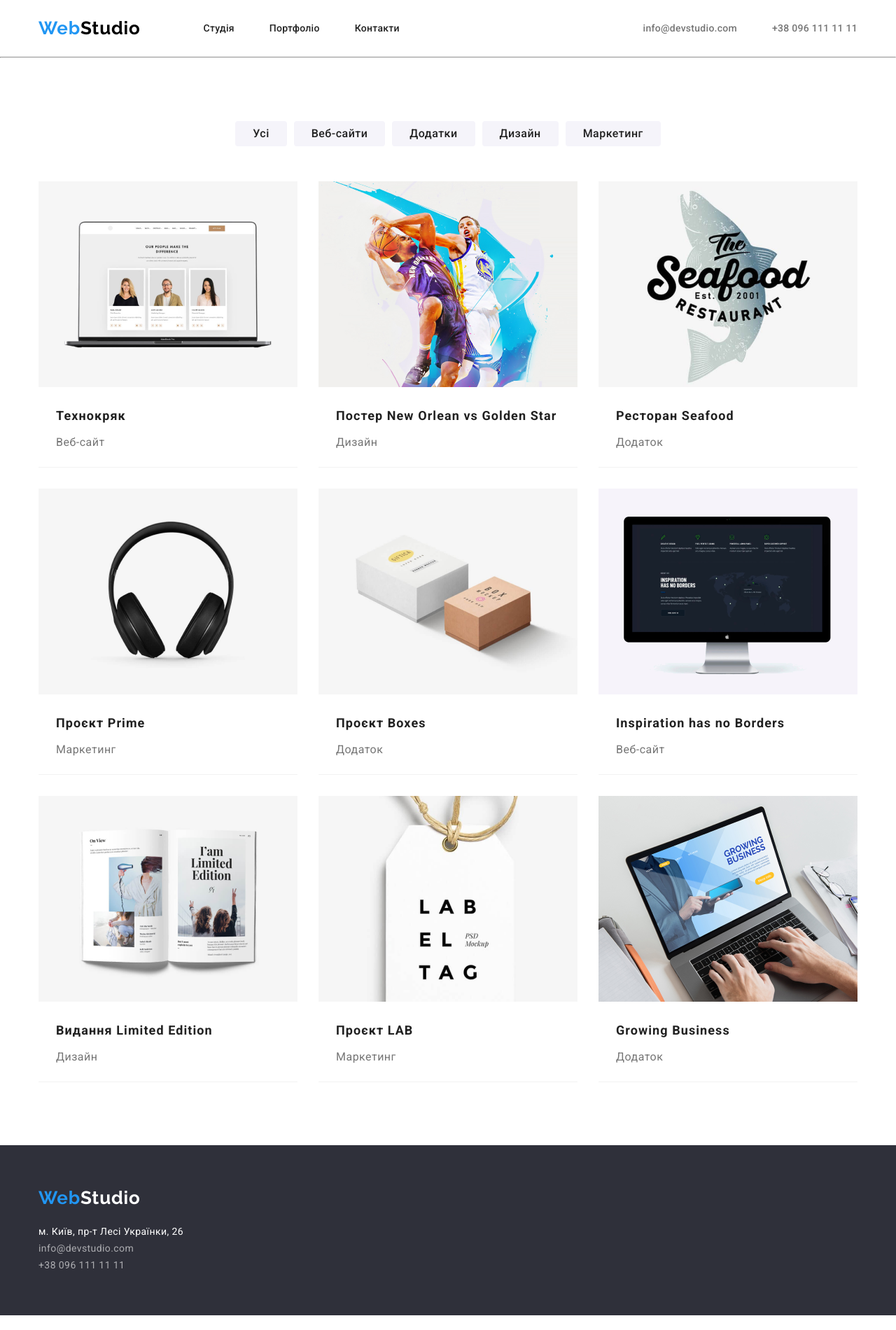
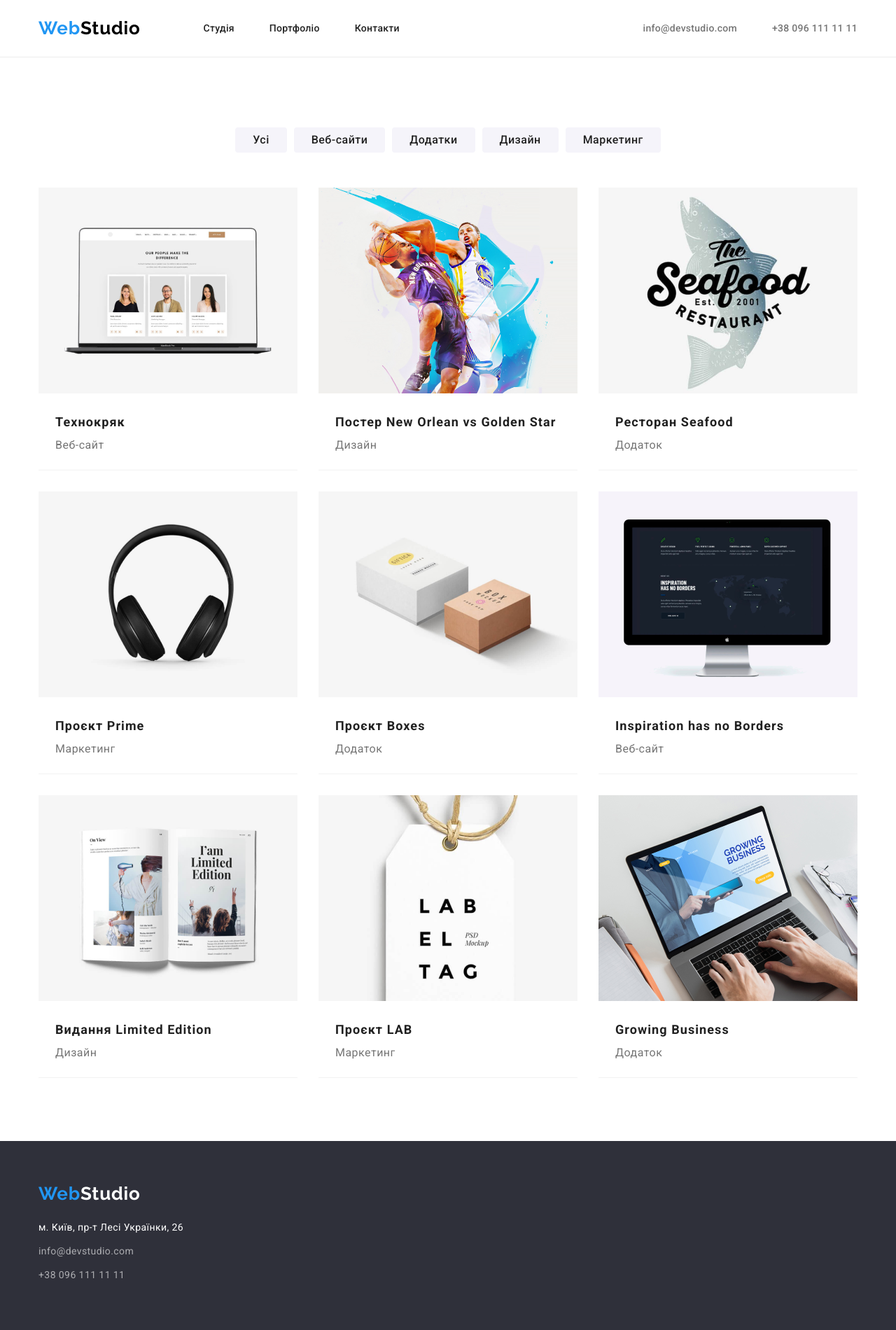
Before and after one commit to ArIonMark1/goit-markup-hw-03, a website: page portfolio.html in a window 1280 px wide. Shown: the whole page at 70% size. Before the commit the page ends 1879 px from the top, so only its background shows below. Drawn offline with nearby package versions, Linux system fonts and the light colour scheme.

Commit message:
completed task3

```diff
--- a/css/style.css
+++ b/css/style.css
@@ -10,31 +10,21 @@ body {
   font-size: 14px;
 }
 .list {
-  display: flex;
-  flex-wrap: wrap;
-  gap: 10px;
-  padding: 0;
-  margin: 0;
-  list-style-type: none;
-  justify-content: center;
-  /* border: 1px solid rgb(0, 157, 136); */
+  list-style: none;
 }
 .button {
   cursor: pointer;
   --background-button: #2196f3;
 }
 /* Параметри всіх контейнерів у секціях */
+/*  Для всіх секцій використовується один клас .section,
+задані верхні і нижні падінги по 94px,
+що відсувають контент всередину секції. */
 .container {
   width: 100%;
   max-width: 1200px;
   margin: 0 auto;
   padding: 0 15px;
-
-  /* border: 1px solid red; */
-}
-.section {
-  /* border: 1px solid green; */
-  padding: 90px 0;
 }
 /* #### Шапка сайту #### */
 .header {
@@ -43,7 +33,6 @@ body {
 .header-container {
   display: flex;
   justify-content: space-between;
-  flex-wrap: wrap;
 }
 /* Оформлення Лого */
 /* ################################### */
@@ -64,18 +53,17 @@ body {
 /* ################################### */
 .navigation {
   display: flex;
-  flex-wrap: wrap;
-  /* border: 1px solid goldenrod; */
 }
 .navigation .list-navigation {
+  display: flex;
   gap: 50px;
-  margin: auto;
+  align-items: center;
   margin-left: 90px;
 }
-.contacts {
-  margin: auto 0;
+.header-container .contacts {
+  display: flex;
+  align-items: center;
   gap: 50px;
-  /* border: 1px solid green; */
 }
 .header .list-navigation a,
 .contacts a {
@@ -113,7 +101,6 @@ body {
   line-height: 1.36;
   letter-spacing: 0.06em;
   text-transform: uppercase;
-  /* border: 1px solid goldenrod; */
   margin: 0 auto;
 }
 .top-content .top-button {
@@ -126,16 +113,22 @@ body {
   border: none;
   letter-spacing: 0.06em;
   color: #fff;
+  font-family: inherit;
   font-style: normal;
   font-weight: 700;
   font-size: 16px;
   line-height: 1.87;
 }
 /* Стилі особливостей компанії */
+.general-info {
+  padding: 90px 0;
+}
 .list-info {
+  display: flex;
   gap: 30px;
 }
 .list-info .info-card {
+  /* <li> */
   max-width: 270px;
   flex-basis: calc((100% - 90px) / 4);
   line-height: 1.72;
@@ -150,6 +143,9 @@ body {
   margin-bottom: 10px;
 }
 /* Загальні стилі для заголовків секцій */
+.steck-company {
+  padding-bottom: 90px;
+}
 .section-title {
   font-weight: 700;
   font-size: 36px;
@@ -161,6 +157,7 @@ body {
 }
 /* Стилі послуг компанії */
 .steck-company .steck-list {
+  display: flex;
   gap: 30px;
 }
 .steck-company .steck-list .list-section {
@@ -175,8 +172,10 @@ body {
 /* Стилі блоку працівників компанії */
 .team-section {
   background: #f5f4fa;
+  padding-bottom: 90px;
 }
 .team-section .team-list {
+  display: flex;
   gap: 30px;
 }
 .team-section .team-list .worker-card {
@@ -191,8 +190,11 @@ body {
 .team-section .team-list .worker-card img {
   width: 100%;
 }
+.worker-info {
+  padding: 30px 0;
+}
 .team-list-header {
-  margin-top: 30px;
+  margin-bottom: 10px;
   font-weight: 500;
   font-size: 16px;
   line-height: 1.18;
@@ -201,7 +203,6 @@ body {
   color: #212121;
 }
 .team-list-content {
-  margin: 10px 0 30px 0;
   font-weight: 400;
   font-size: 16px;
   line-height: 1.18;
@@ -213,7 +214,21 @@ body {
 /* ############################# */
 
 /* кнопки зі сторінки портфоліо */
+.top-portfolio {
+  border-bottom: 1px solid #ececec;
+}
+.content-portfolio {
+  padding-top: 100px;
+  padding-bottom: 90px;
+}
+.filtration-button {
+  display: flex;
+  justify-content: center;
+  gap: 10px;
+  margin-bottom: 50px;
+}
 .filtration-button .button {
+  font-family: inherit;
   border-radius: 4px;
   border: none;
   font-style: normal;
@@ -234,23 +249,26 @@ body {
   border-radius: 4px;
 }
 .content-cards {
-  margin-top: 50px;
+  display: flex;
+  flex-wrap: wrap;
   gap: 30px;
-  /* border: 1px solid aqua; */
+  /* border: 1px solid red; */
 }
 .content-cards .card {
   /* <li> */
   max-width: 370px;
-  min-width: 200px;
   flex-basis: calc((100% - 60px) / 3);
-  background-color: #fff;
+  /* border: 1px solid green; */
   border-bottom: 1px solid #f2f2f2;
 }
 .content-cards .card img {
   width: 100%;
 }
+.card .content-info {
+  padding: 20px 24px;
+  /* border: 1px solid goldenrod; */
+}
 .content-cards .card-header {
-  margin: 20px 25px 5px;
   font-style: normal;
   font-weight: 700;
   font-size: 18px;
@@ -259,6 +277,22 @@ body {
   color: #212121;
 }
 .content-cards .card-content {
+  font-size: 16px;
+  line-height: 1.87;
+  letter-spacing: 0.03em;
+  color: inherit;
+}
+/*
+.content-cards .card { */
+/* <li> */
+/* max-width: 370px; */
+/* min-width: 200px; */
+/* flex-basis: calc((100% - 60px) / 3);
+  background-color: #fff;
+  border-bottom: 1px solid #f2f2f2;
+} */
+/*
+.content-cards .card-content {
   margin: 0 25px 20px;
   font-style: normal;
   font-weight: 400;
@@ -266,27 +300,28 @@ body {
   line-height: 1.87;
   letter-spacing: 0.03em;
   color: #757575;
-}
+} */
+
 /* ##### Footer ##### */
 .main-footer {
+  padding: 60px 0;
   background-color: #2f303a;
 }
-.footer-container {
-  padding-top: 60px;
-  padding-bottom: 60px;
-}
 .botom-logo {
+  /* строковий елемент відступи тільки вправо, вліво */
   color: #fff;
 }
-.block-address .footer-contacts {
-  display: inline-block;
-  /* display: flex;  Чи краще зробити через флекс ?????
-  flex-direction: column; */
+.block-address {
+  /* Блоковий елемент відступи вверх, вниз, по дефолту */
   margin-top: 20px;
 }
-.block-address .footer-contacts .address,
+.footer-contacts .address,
 .contact {
   line-height: 1.72;
+  margin-bottom: 10px;
+}
+.footer-contacts .contact:nth-child(2) {
+  margin-bottom: none;
 }
 .footer-contacts .address a {
   text-decoration: none;
--- a/portfolio.html
+++ b/portfolio.html
@@ -8,7 +8,7 @@
       rel="stylesheet"
       href="node_modules/modern-normalize/modern-normalize.css"
     />
-    <link rel="stylesheet" href="./css/style.css" />
+    <link rel="stylesheet" href="/css/style.css" />
     <link rel="preconnect" href="https://fonts.googleapis.com" />
     <link rel="preconnect" href="https://fonts.gstatic.com" crossorigin />
     <link
@@ -24,7 +24,7 @@
   </head>
   <body>
     <!-- Шапка сайту -->
-    <header class="header">
+    <header class="header top-portfolio">
       <div class="container header-container">
         <nav class="navigation">
           <a href="index.html" lang="en" class="logo"><span>Web</span>Studio</a>
@@ -51,7 +51,6 @@
         </ul>
       </div>
     </header>
-    <hr />
     <!-- Основний контент -->
     <main>
       <section class="section content-portfolio">
@@ -78,52 +77,70 @@
           <ul class="list content-cards">
             <li class="card">
               <img src="./images/technology.png" alt="ноутбук" />
+              <div class="content-info">
                 <h3 class="card-header">Технокряк</h3>
                 <p class="card-content">Веб-сайт</p>
+              </div>
             </li>
             <li class="card">
               <img
                 src="./images/bascetball.png"
                 alt="постер з баскетболістами"
               />
+              <div class="content-info">
                 <h3 class="card-header">Постер New Orlean vs Golden Star</h3>
                 <p class="card-content">Дизайн</p>
+              </div>
             </li>
             <li class="card">
               <img src="./images/seafood.png" alt="ресторан Seafood" />
+              <div class="content-info">
                 <h3 class="card-header">Ресторан Seafood</h3>
                 <p class="card-content">Додаток</p>
+              </div>
             </li>
             <li class="card">
               <img src="./images/headphone.png" alt="навушники" />
+              <div class="content-info">
                 <h3 class="card-header">Проєкт Prime</h3>
                 <p class="card-content">Маркетинг</p>
+              </div>
             </li>
             <li class="card">
               <img src="./images/boxes.png" alt="дизайни коробок" />
+              <div class="content-info">
                 <h3 class="card-header">Проєкт Boxes</h3>
                 <p class="card-content">Додаток</p>
+              </div>
             </li>
             <li class="card">
               <img src="./images/macbook.png" alt="аймак дисплей" />
+              <div class="content-info">
                 <h3 class="card-header">Inspiration has no Borders</h3>
                 <p class="card-content">Веб-сайт</p>
+              </div>
             </li>
             <li class="card">
               <!-- <a href="#"></a> -->
               <img src="./images/edition.png" alt="дизайн книг" />
+              <div class="content-info">
                 <h3 class="card-header">Видання Limited Edition</h3>
                 <p class="card-content">Дизайн</p>
+              </div>
             </li>
             <li class="card">
               <img src="./images/label.png" alt="реклама бренду" />
+              <div class="content-info">
                 <h3 class="card-header">Проєкт LAB</h3>
                 <p class="card-content">Маркетинг</p>
+              </div>
             </li>
             <li class="card">
               <img src="./images/laptop.png" alt="додаток презентація" />
+              <div class="content-info">
                 <h3 class="card-header">Growing Business</h3>
                 <p class="card-content">Додаток</p>
+              </div>
             </li>
           </ul>
         </div>
```
Also changed, not shown: index.html (+12 -4 lines). Lines whose indentation alone changed are shown as unchanged.
